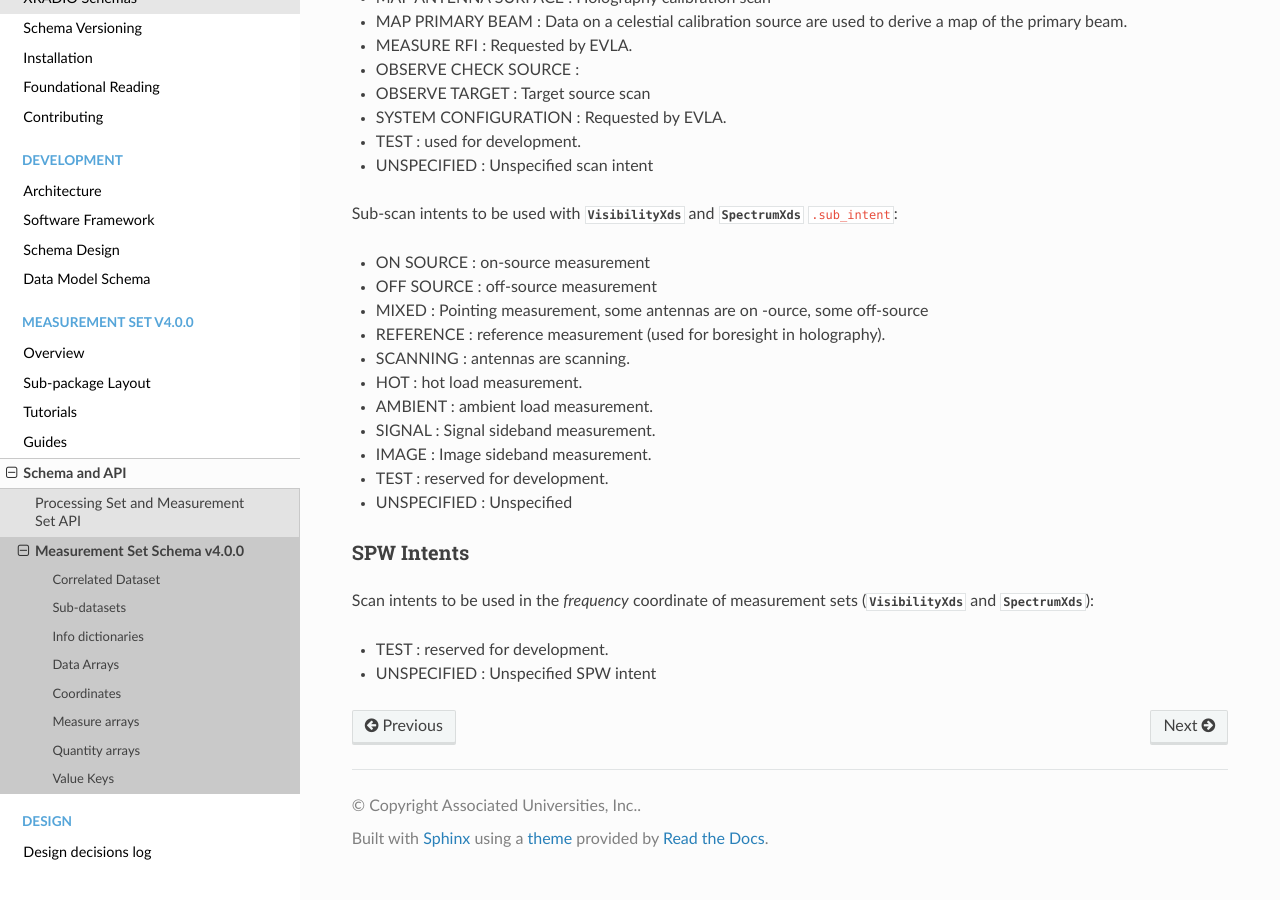
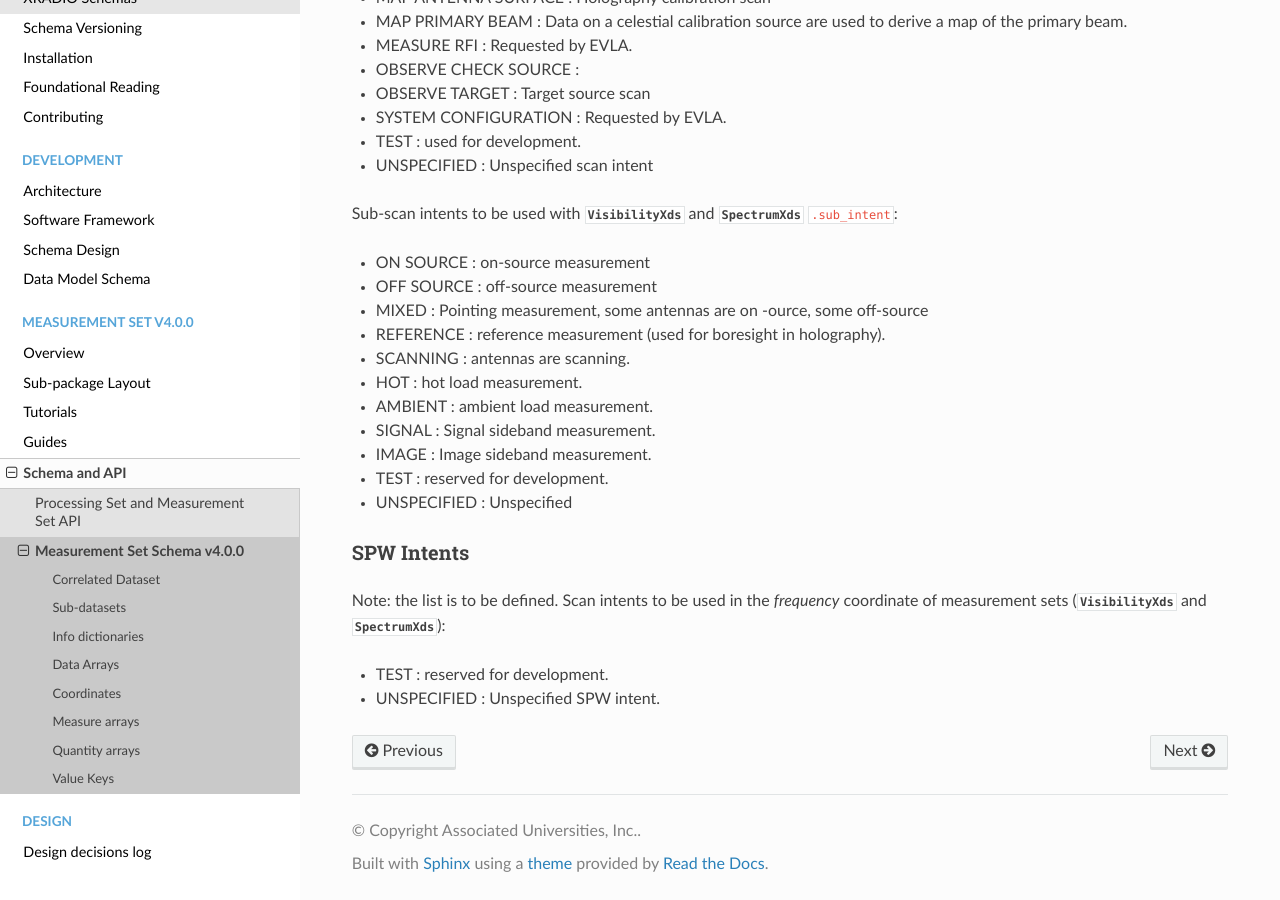
Before and after one commit to casangi/xradio, a Sphinx documentation site: the page built from docs/source/measurement_set/schema_and_api/measurement_set_schema.rst, in a window 1280 px wide and 900 px high, scrolled down 8637 px. Built offline with Sphinx 7.4.7 and the Read the Docs theme 3.1.0, drawn with Linux system fonts in a browser that asks for light colours; pages that are not in the unit, such as notebooks, are missing from menus; before the commit the page ends 9512 px from its top, so only the background shows below that.

Commit message:
add tbd note and some examples (best guess), #432

```diff
--- a/docs/source/measurement_set/schema_and_api/measurement_set_schema.rst
+++ b/docs/source/measurement_set/schema_and_api/measurement_set_schema.rst
@@ -353,7 +353,8 @@ Sub-scan intents to be used with :py:class:`VisibilityXds` and :py:class:`Spectr
 SPW Intents
 ~~~~~~~~~~~
 
+Note: the list is to be defined.
 Scan intents to be used in the `frequency` coordinate of measurement sets (:py:class:`VisibilityXds` and :py:class:`SpectrumXds`):
 
 * TEST : reserved for development.
-* UNSPECIFIED : Unspecified SPW intent
+* UNSPECIFIED : Unspecified SPW intent.
```
Also changed, not shown: 1 other file.
